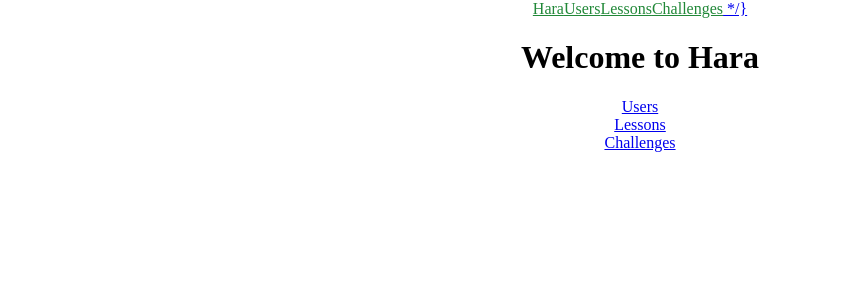
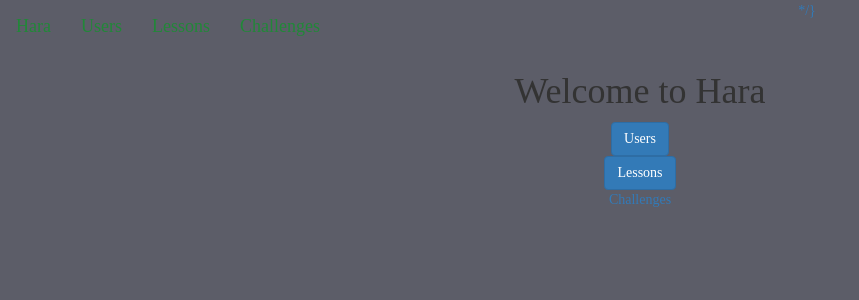
Before and after one commit to dclements9/Hara-Frontend-v2, a React (Create React App) app: page / in a window 1280 px wide. Shown: the top 300 px of the page, without its empty margins (0-859 px from the left). Built offline with nearby package versions, Linux system fonts and the light colour scheme; no server answers; a web font is replaced by a local one.

Commit message:
added react cdn & background color

```diff
--- a/public/index.html
+++ b/public/index.html
@@ -28,6 +28,7 @@
       Learn how to configure a non-root public URL by running `npm run build`.
     -->
     <title>React App</title>
+    <link rel="stylesheet" href="https://maxcdn.bootstrapcdn.com/bootstrap/3.3.7/css/bootstrap.min.css" integrity="sha384-BVYiiSIFeK1dGmJRAkycuHAHRg32OmUcww7on3RYdg4Va+PmSTsz/K68vbdEjh4u" crossorigin="anonymous">
   </head>
   <body>
     <noscript>You need to enable JavaScript to run this app.</noscript>
--- a/src/App.css
+++ b/src/App.css
@@ -1,9 +1,9 @@
-/* body {
-  background-image: url("https://images.unsplash.com/photo-1550759774-a027cb60b309");
+body {
+  background: #5c5d68;
   background-size: cover;
   background-repeat: no-repeat;
   height: 100vh;
-} */
+}
 
 
 .App {
```
